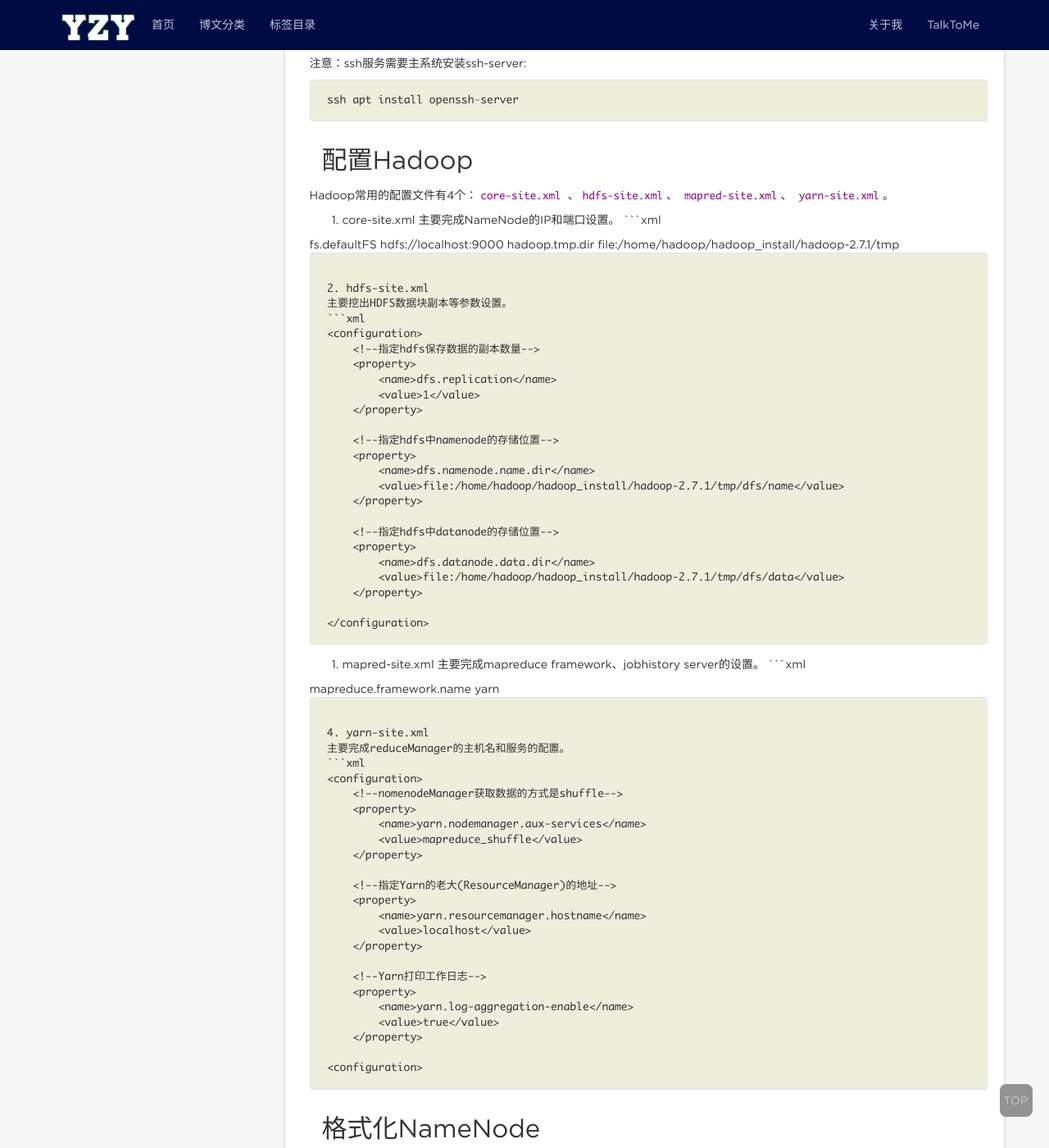
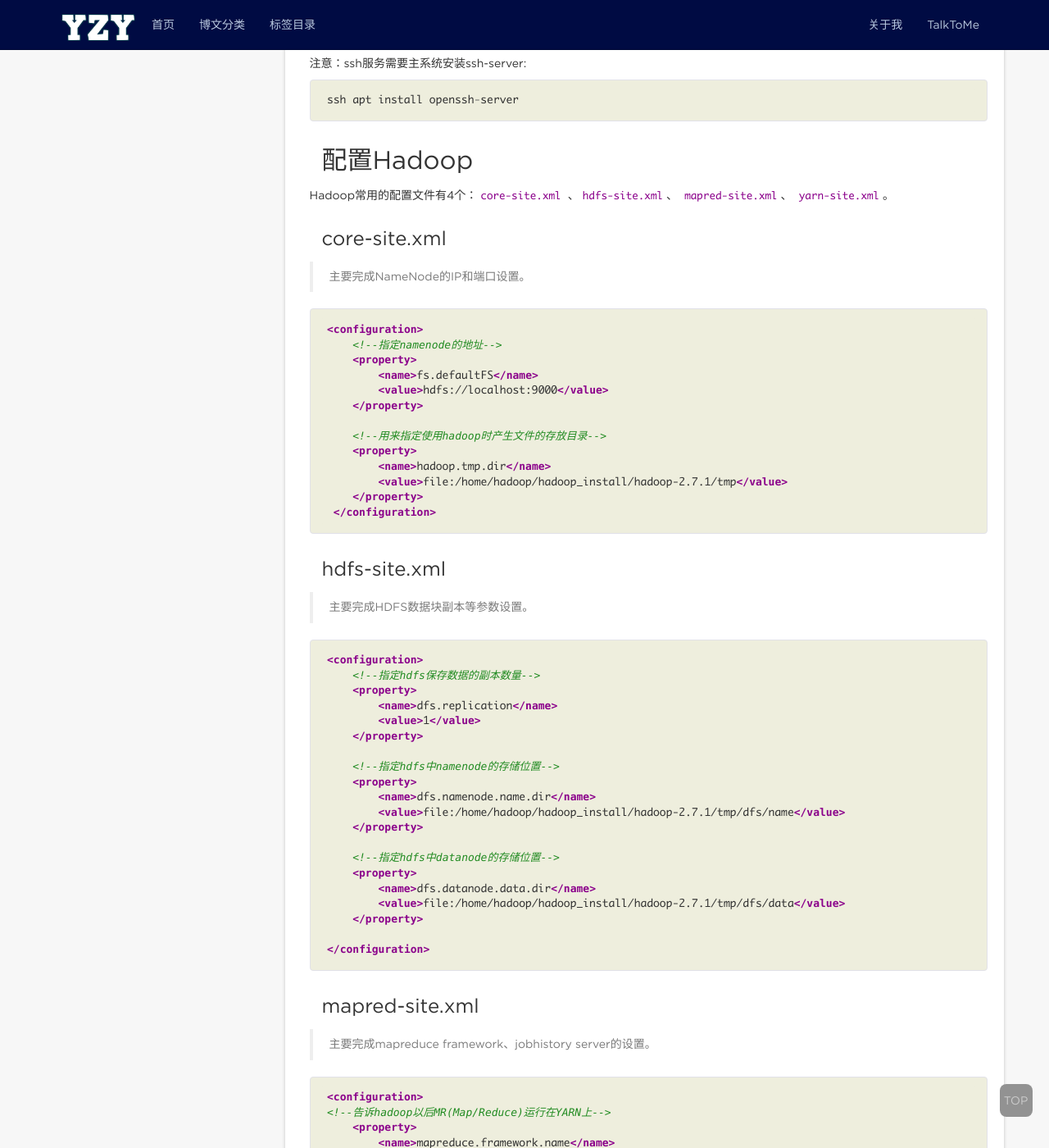
Before and after one commit to eillon/eillon.github.io, a Jekyll site: the page built from _posts/2018-04-16-hadoop搭建.md, in a window 1280 px wide and 1400 px high, scrolled down 2086 px. Shown: the whole window at 82% size. Built offline with Jekyll 4.4.1, drawn with Linux system fonts in a browser that asks for light colours; nearby versions of some CDN libraries; comment, search, counter and statistics services are not loaded; some of the changed text lies outside the part shown.

Commit message:
fix some small bugs

````diff
--- a/_posts/2018-04-16-hadoop搭建.md
+++ b/_posts/2018-04-16-hadoop搭建.md
@@ -101,8 +103,9 @@ Hadoop常用的配置文件有4个：`core-site.xml` 、`hdfs-site.xml`、 `mapr
  </configuration>
 ```
 
-2. hdfs-site.xml
-主要挖出HDFS数据块副本等参数设置。
+### hdfs-site.xml
+> 主要完成HDFS数据块副本等参数设置。
+
 ```xml
 <configuration>
     <!--指定hdfs保存数据的副本数量-->
@@ -138,8 +142,9 @@ Hadoop常用的配置文件有4个：`core-site.xml` 、`hdfs-site.xml`、 `mapr
 </configuration>
 ```
 
-4. yarn-site.xml
-主要完成reduceManager的主机名和服务的配置。
+### yarn-site.xml
+> 主要完成reduceManager的主机名和服务的配置。
+
 ```xml
 <configuration>
     <!--nomenodeManager获取数据的方式是shuffle-->
@@ -191,7 +196,7 @@ stop-all.sh
 ```s
 hadoop jar $HADOOP_HOME/share/hadoop/mapreduce/hadoop-mapreduce-examples-2.7.1.jar wordcount test-in test-out
 ```
-其中test-in目录为输入数据，需要自己手动创建（如何创建请参考[Hadoop常用操作](https://eillon.github.io/2018/05/06/hadoop%E5%B8%B8%E7%94%A8%E6%93%8D%E4%BD%9C/)
+其中test-in目录为输入数据，需要自己手动创建(如何创建请参考[Hadoop常用操作](https://eillon.github.io/2018/05/06/hadoop%E5%B8%B8%E7%94%A8%E6%93%8D%E4%BD%9C/)).
 
 test-out目录不能事先存在。
 
````
Also changed, not shown: other parts of _posts/2018-04-16-hadoop搭建.md (+7 -4 lines), _posts/2017-01-18-Introduction-and-Grammer.md (deleted, +0 -121 lines), _drafts/2017-01-19-Control-flow-and-error-handing.md (renamed from _posts/2017-01-19-Control-flow-and-error-handing.md), _drafts/2017-03-14-keyed-collection.md (renamed from _posts/2017-03-14-keyed-collection.md), _drafts/2017-03-16-Closures.md (renamed from _posts/2017-03-16-Closures.md), _drafts/2017-03-16-Iterators-and-genetators.md (renamed from _posts/2017-03-16-Iterators-and-genetators.md), _drafts/2017-03-16-Meta-programming.md (renamed from _posts/2017-03-16-Meta-programming.md), _drafts/2017-03-27-NetEase-test.md (renamed from _posts/2017-03-27-NetEase-test.md), _drafts/2017-04-25-First-Meet-AngularJS.md (renamed from _posts/2017-04-25-First-Meet-AngularJS.md), _drafts/2017-06-01-Functional-programming.md (renamed from _posts/2017-06-01-Functional-programming.md), _drafts/2017-06-13-How-many.md (renamed from _posts/2017-06-13-How-many.md), _posts/2018-04-11-华为笔试.md (renamed from _drafts/2018-04-11-华为笔试.md).
